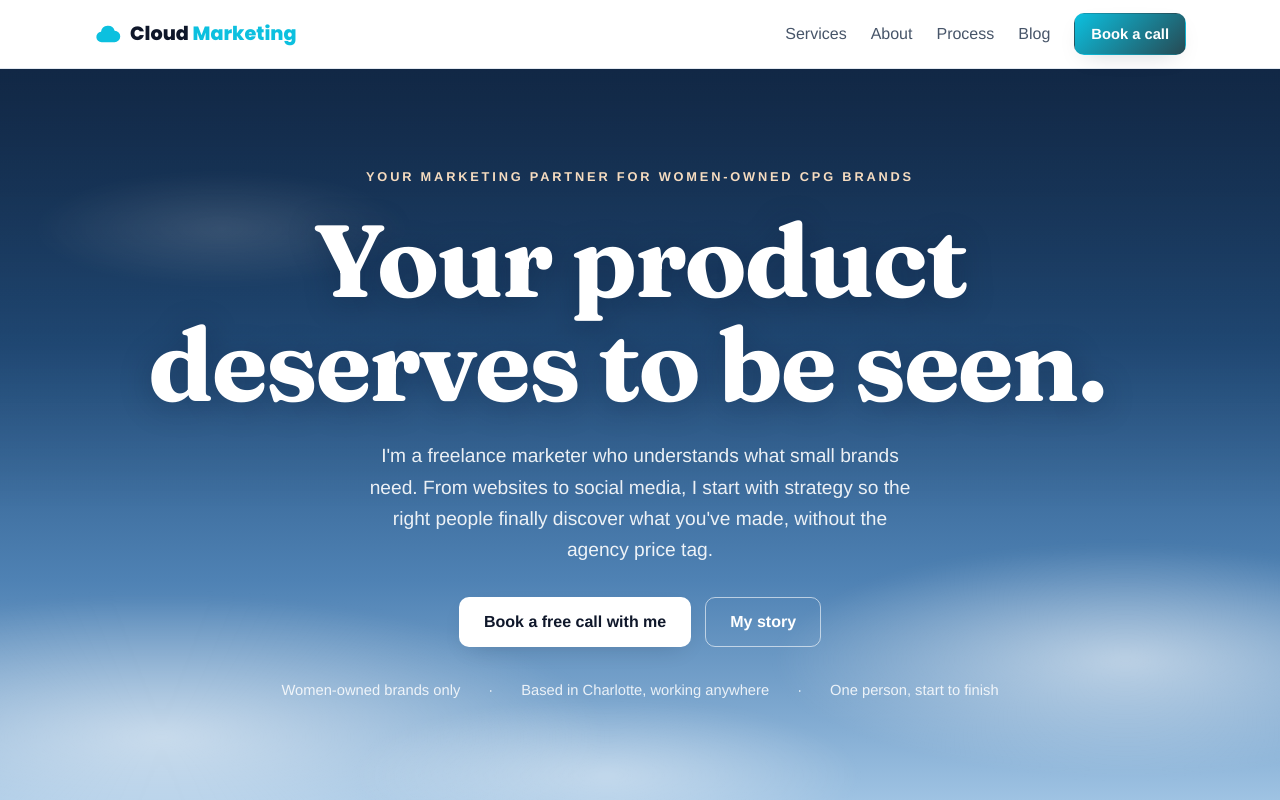
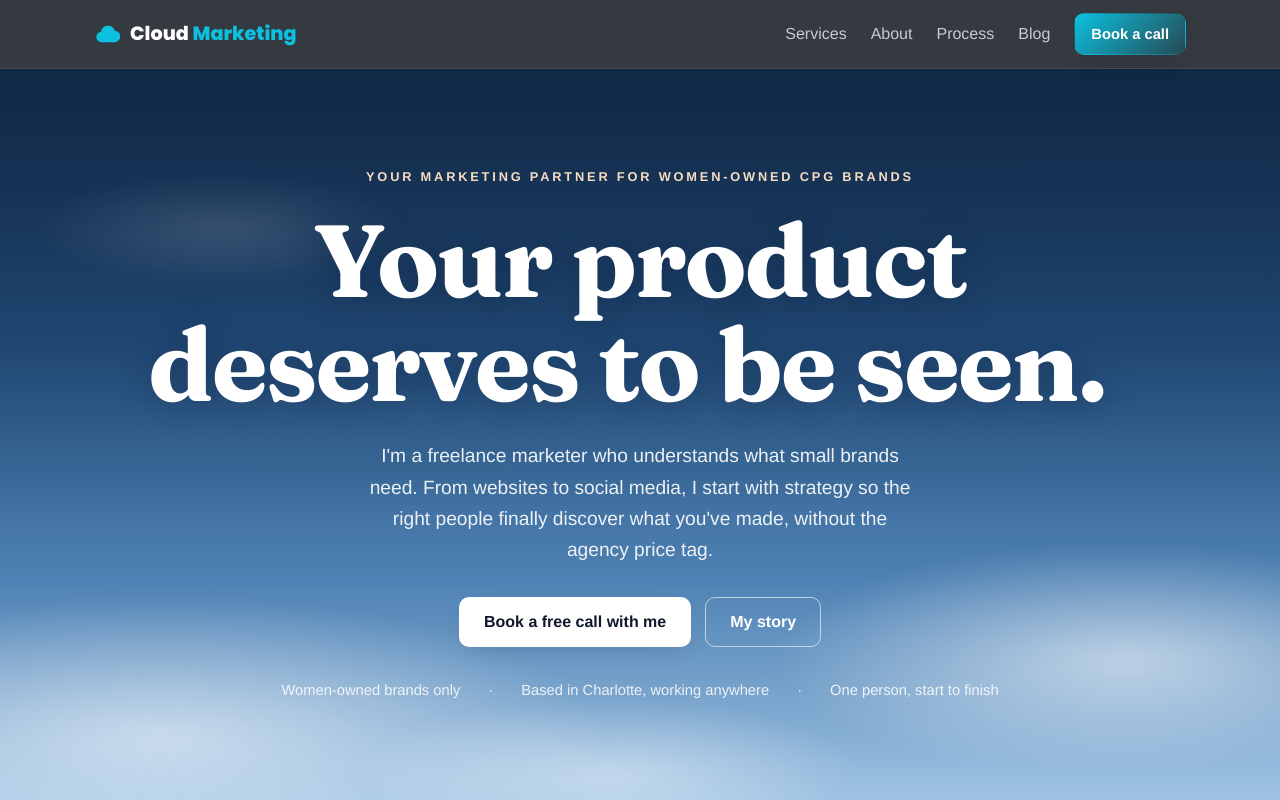
Before and after one commit to leslieap2026/Cloud-Marketing-Website, a Next.js app: page / in a window 1280 px wide. Shown: the top 800 px of the page. Built offline with nearby package versions, Linux system fonts and the light colour scheme.

Commit message:
Charcoal gray header so the logo stands out
Co-Authored-By: Claude Opus 5.5 (1M context) <noreply@anthropic.com>
Claude-Session: https://claude.ai/code/session_01BS6Hv8jWvS9UUisMcfmDfK

```diff
--- a/components/Header.tsx
+++ b/components/Header.tsx
@@ -19,10 +19,10 @@ export default function Header() {
   return (
     <header
       id="top"
-      className="sticky top-0 z-50 border-b border-line bg-white/85 backdrop-blur-md"
+      className="sticky top-0 z-50 border-b border-white/10 bg-[#2b3036]/95 backdrop-blur-md"
     >
       <div className="container-x flex h-[68px] items-center justify-between">
-        <Link href="/" className="flex items-center gap-2 font-heading text-[1.2rem] font-extrabold text-ink no-underline">
+        <Link href="/" className="flex items-center gap-2 font-heading text-[1.2rem] font-extrabold text-white no-underline">
           <span className="text-brand">
             <svg width="28" height="28" viewBox="0 0 24 24" fill="none" aria-hidden="true">
               <path
@@ -43,8 +43,8 @@ export default function Header() {
               key={l.href}
               href={l.href}
               aria-current={pathname === l.href ? "page" : undefined}
-              className={`nav-link font-medium no-underline hover:text-ink ${
-                pathname === l.href ? "text-ink" : "text-ink-soft"
+              className={`nav-link font-medium no-underline hover:text-white ${
+                pathname === l.href ? "text-white" : "text-[#c5ccd4]"
               }`}
             >
               {l.label}
@@ -62,16 +62,16 @@ export default function Header() {
           aria-expanded={open}
           onClick={() => setOpen((v) => !v)}
         >
-          <span className="h-0.5 w-6 rounded bg-ink" />
-          <span className="h-0.5 w-6 rounded bg-ink" />
-          <span className="h-0.5 w-6 rounded bg-ink" />
+          <span className="h-0.5 w-6 rounded bg-white" />
+          <span className="h-0.5 w-6 rounded bg-white" />
+          <span className="h-0.5 w-6 rounded bg-white" />
         </button>
       </div>
 
       {/* Mobile menu */}
       {open && (
         <nav
-          className="flex flex-col gap-0 border-b border-line bg-surface px-6 pb-5 pt-3 shadow-card min-[721px]:hidden"
+          className="flex flex-col gap-0 border-b border-white/10 bg-[#2b3036] px-6 pb-5 pt-3 shadow-card min-[721px]:hidden"
           aria-label="Mobile"
         >
           {navLinks.map((l) => (
@@ -80,7 +80,7 @@ export default function Header() {
               href={l.href}
               onClick={close}
               aria-current={pathname === l.href ? "page" : undefined}
-              className={`py-3 font-medium no-underline ${pathname === l.href ? "text-ink" : "text-ink-soft"}`}
+              className={`py-3 font-medium no-underline ${pathname === l.href ? "text-white" : "text-[#c5ccd4]"}`}
             >
               {l.label}
             </Link>
```
Also changed, not shown: 7 other files (tests, documents, lock files or other folders).
